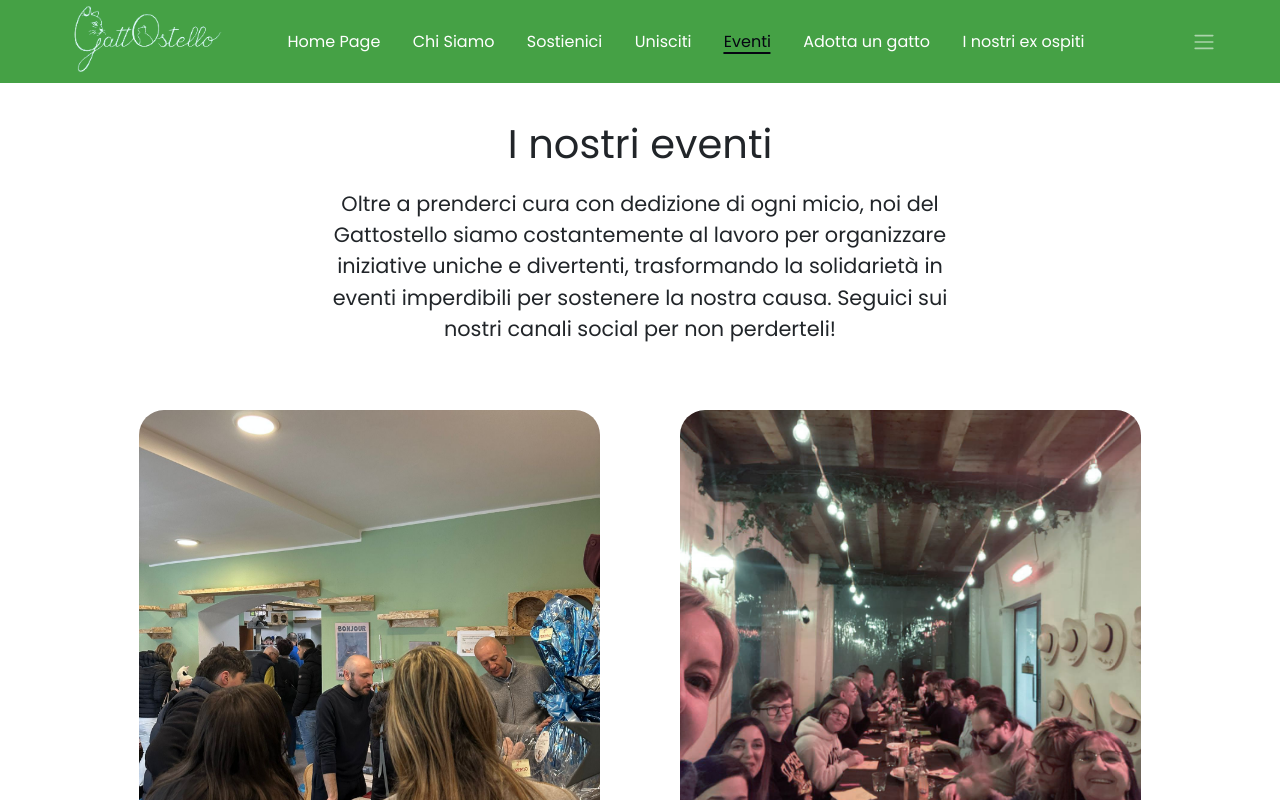
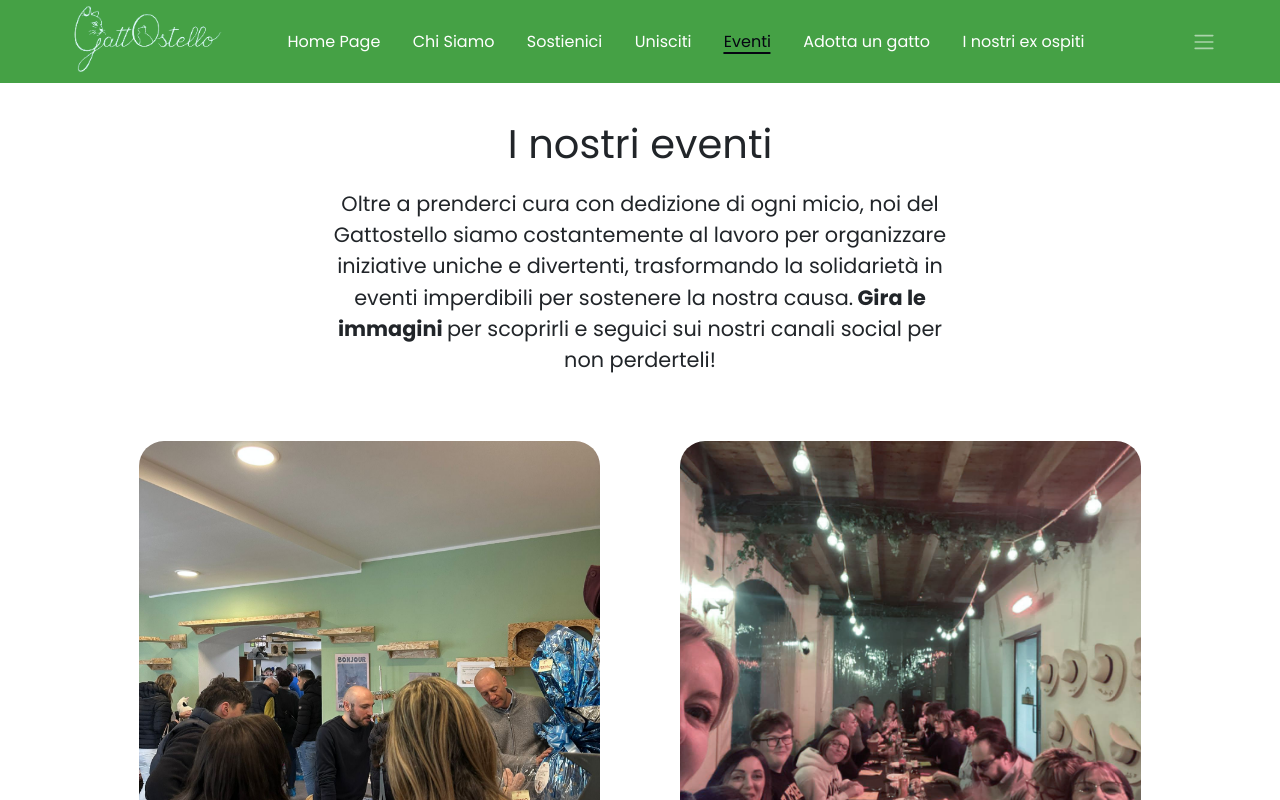
Before and after one commit to StefanoSalaa98/Gattostello, a React (Vite) app in the folder frontend/: page /eventi in a window 1280 px wide. Shown: the top 800 px of the page. Built offline with nearby package versions, Linux system fonts and the light colour scheme.

Commit message:
Modifica testo presentazione

```diff
--- a/frontend/src/pages/Eventi.jsx
+++ b/frontend/src/pages/Eventi.jsx
@@ -15,7 +15,8 @@ export default function Eventi() {
                 <AnimateOnScroll>
                     <h2> I nostri eventi </h2>
                     <p>
-                        Oltre a prenderci cura con dedizione di ogni micio, noi del Gattostello siamo costantemente al lavoro per organizzare iniziative uniche e divertenti, trasformando la solidarietà in eventi imperdibili per sostenere la nostra causa. Seguici sui nostri canali social per non perderteli!
+                        Oltre a prenderci cura con dedizione di ogni micio, noi del Gattostello siamo costantemente al lavoro per organizzare iniziative uniche e divertenti, trasformando la solidarietà in eventi imperdibili per sostenere la nostra causa.
+                        <strong> Gira le immagini </strong> per scoprirli e seguici sui nostri canali social per non perderteli!
                     </p>
                 </AnimateOnScroll>
             </div>
```
